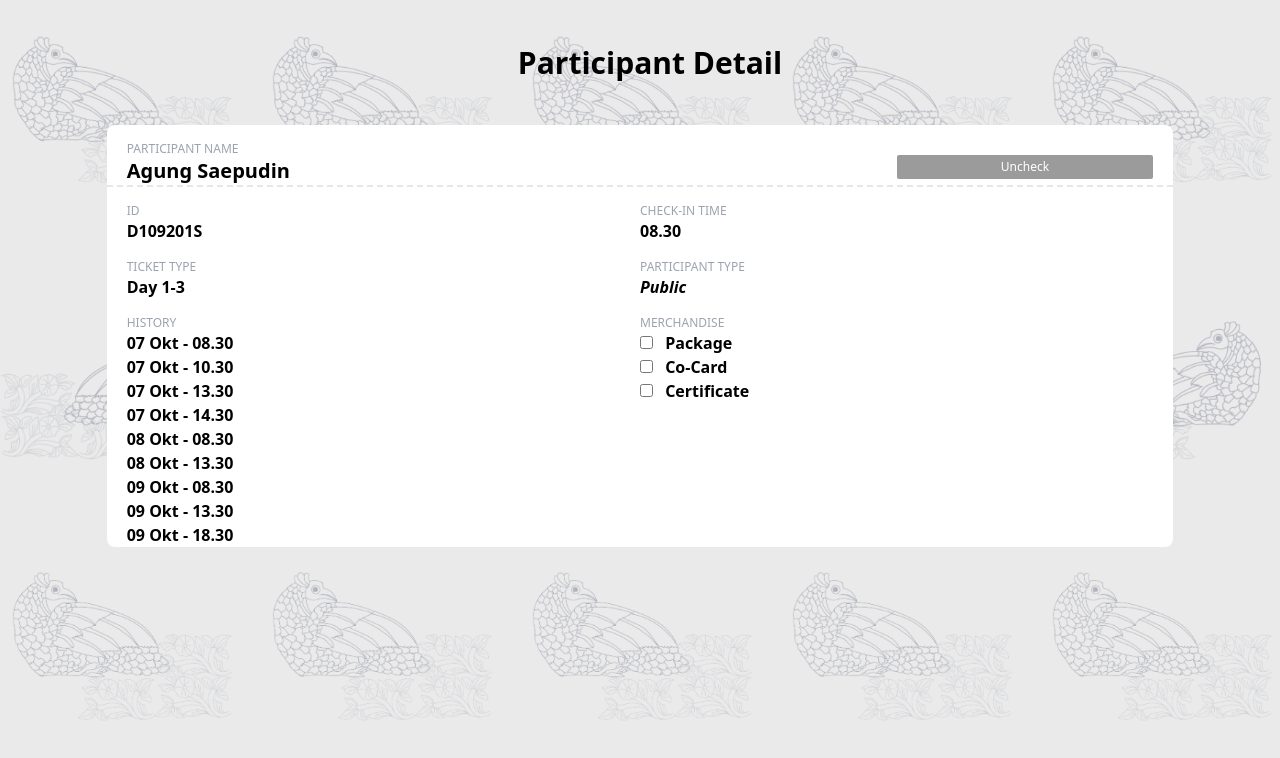
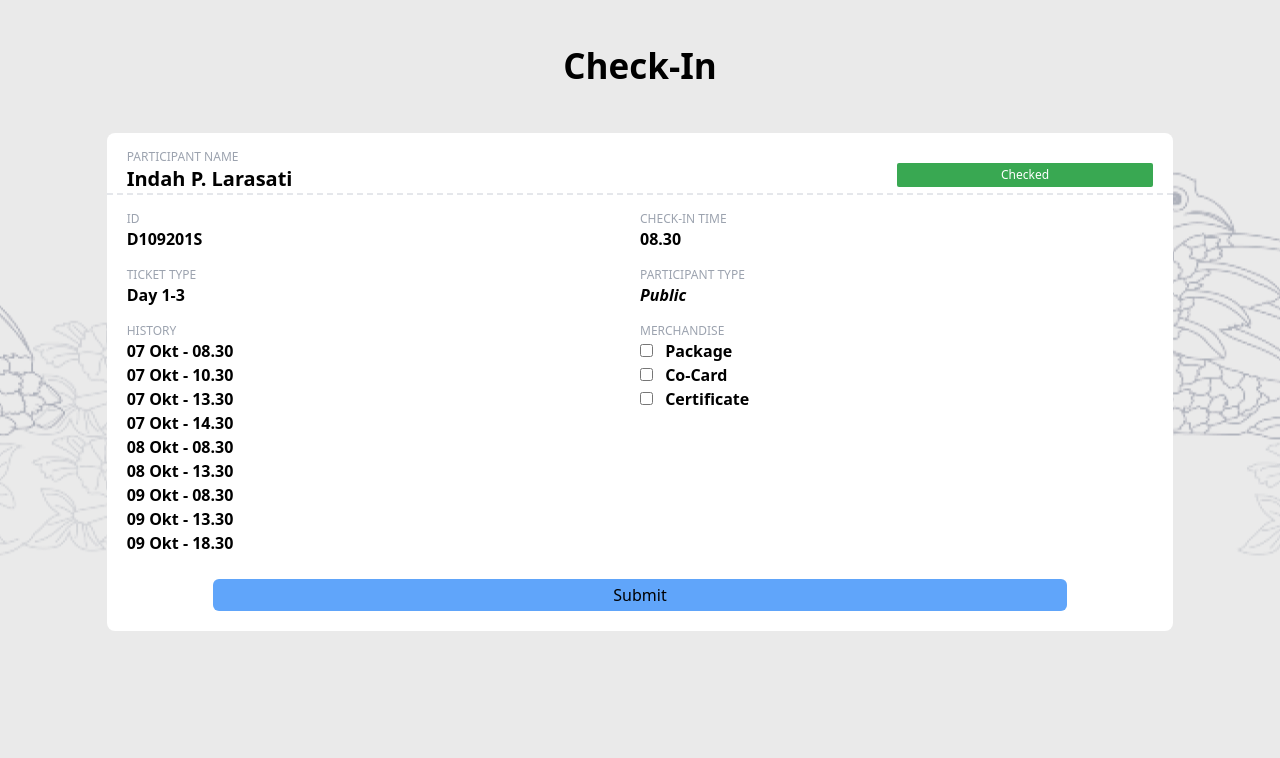
Before and after one commit to hadni17/On-Premise-Check-In-System, a plain HTML site: page participantdashboard.html in a window 1280 px wide. Drawn offline with nearby package versions, Linux system fonts and the light colour scheme; no server answers; some icons are missing.

Commit message:
Update participantdashboard.html

```diff
--- a/participantdashboard.html
+++ b/participantdashboard.html
@@ -10,28 +10,28 @@
 </head>
 <body style="background-color: #EAEAEA;">
     <main class="w-full">
-        <section class="w-full mx-auto pt-10 pb-40 bg-contain bg-bottom" style="background-image: url('assets/bg.png'); ">
+        <section class="w-full mx-auto pt-10 pb-40bg-contain bg-bottom" style="background-image: url('assets/bg.png');">
 
-            <!--ICONIFY BACK-->
+            <!--ICONIFY-->
             <div class="flex items-center">
-                <a href="Dashboard Participant.html" class="pl-5">
-                    <span class="iconify text-4xl" data-icon="bi:arrow-left-short"></span>
+                <a href="activesession.html">
+                    <span href="#" class="iconify text-4xl" data-icon="bi:arrow-left-short"></span>
                 </a>
-                <h1 class="mx-auto" style="font-size: 30px;"><b>Participant Detail</b></h1>
+                <h1 class="mx-auto" style="font-size: 35px;"><b>Check-In</b></h1>
             </div>
 
             <!--CARD-->
-            <div class="box-border w-10/12 h-5/6 bg-white mx-auto rounded-lg mt-10 mb-10">
+            <div class="box-border w-10/12 bg-white mx-auto rounded-lg mt-10 mb-10 pb-5">
                 <div class="flex items-center justify-between px-5 border-b-2 border-dashed">
                     <div>
                         <p class="text-gray-400 pt-4 font-medium text-xs">PARTICIPANT NAME</p>
-                        <p class="font-bold  text-xl">Agung Saepudin</p>
+                        <p class="font-bold  text-xl">Indah P. Larasati</p>
                     </div>
 
-                    <!--NOTIFY UNCHECK-->
-                    <div class="w-1/4 py-1 rounded-sm text-white text-center mt-6 text-xs" style="background: #9B9B9B;">Uncheck</div>
+                    <!--NOTIFY CHECKED-->
+                    <div class="w-1/4 py-1 rounded-sm text-white text-center mt-6 text-xs" style="background: #39A852;">Checked</div>
                 </div>
-
+                <!--GRID-->
                 <div class="grid grid-cols-2 px-5">
 
                     <!--LEFT-->
@@ -52,7 +52,7 @@
                         <!--HISTORY-->
                         <div>
                             <p class="text-gray-400 pt-4 font-medium text-xs">HISTORY</p>
-                            <div class="font-bold text-md">
+                            <div class="font-bold text-md pb-6">
                                 <p>07 Okt - 08.30</p>
                                 <p>07 Okt - 10.30</p>
                                 <p>07 Okt - 13.30</p>
@@ -112,8 +112,10 @@
                     <!--RIGHT CLOSE-->
                 </div>
                 <!--GRID CLOSE-->
+
+                <!--BUTTON SUBMIT-->
+                <a href="scan.html" type="button" class="flex justify-center bg-blue-400 w-4/5 mx-auto py-1 rounded-md">Submit</a>
             </div>
-            <!--CARD CLOSE-->
         </section>
     </main>
 </body>
```
